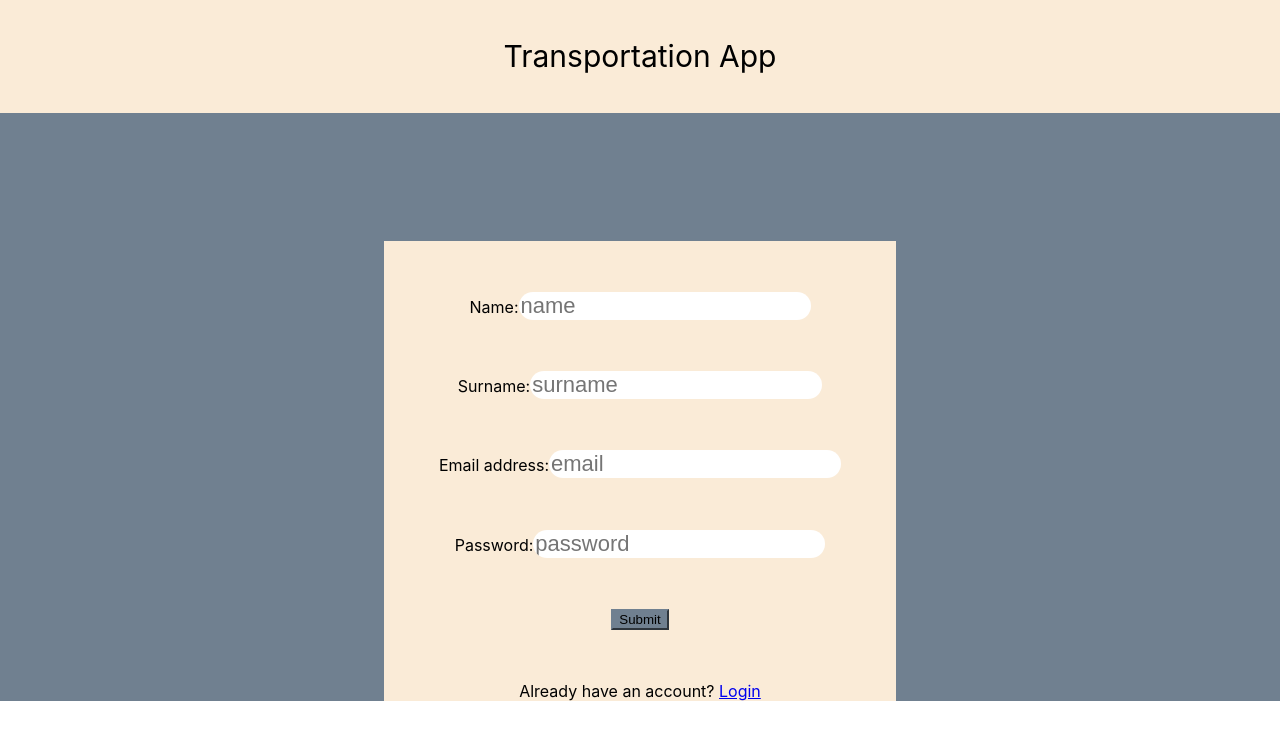
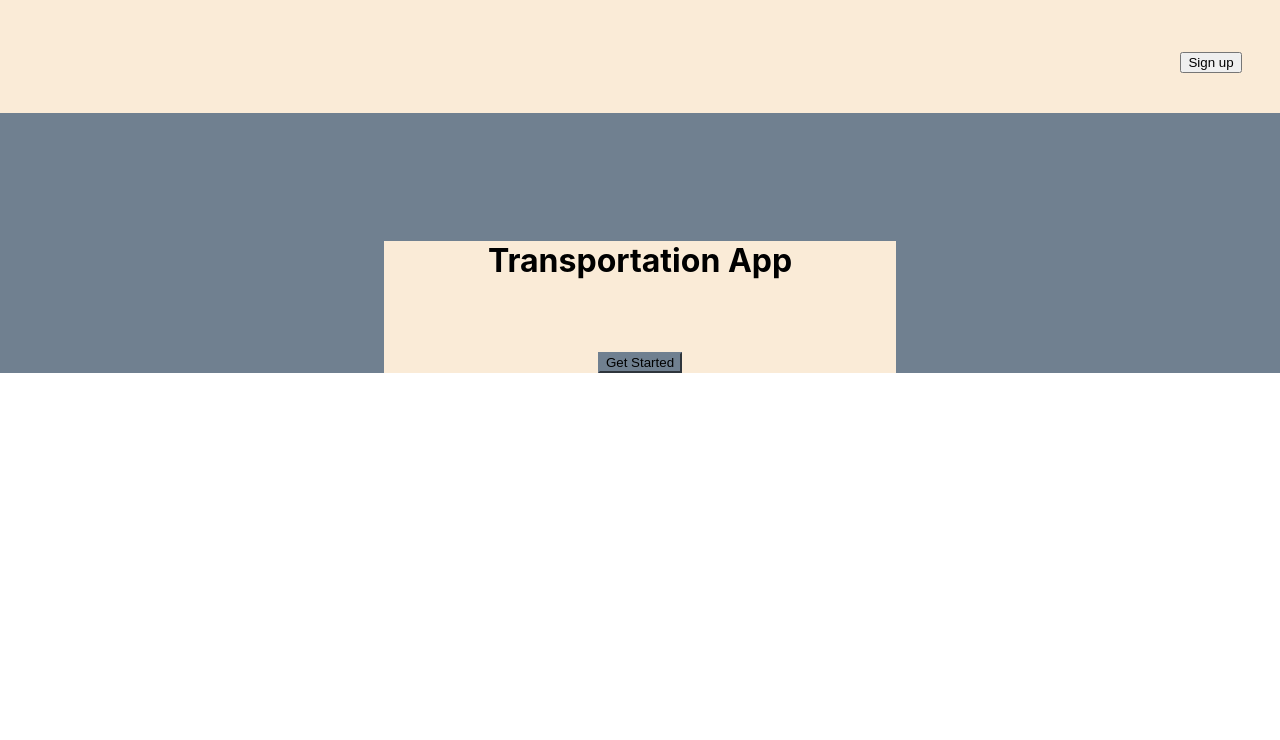
Before and after one commit to EzgiSahan/SAFERIDE, a React (Create React App) app: page / in a window 1280 px wide. Shown: the top 740 px of the page. Built offline with nearby package versions, Linux system fonts and the light colour scheme.

Commit message:
Home page

```diff
--- a/src/App.js
+++ b/src/App.js
@@ -1,6 +1,8 @@
 import React from 'react';
 import { BrowserRouter as Router, Switch, Route } from 'react-router-dom';
+import { DoneSetPassword } from './screens/DoneSetPassword';
 import { ForgetPassword } from './screens/ForgetPassword';
+import { Home } from './screens/Home';
 import { Login } from './screens/Login';
 import { SetNewPassword } from './screens/SetNewPassword';
 import { Signup } from './screens/Signup';
@@ -9,10 +11,12 @@ const App = () => {
   return (
     <Router>
         <Switch>
-          <Route exact path="/" component={Signup} />
+          <Route exact path="/" component={Home} />
+          <Route path="/signup" component={Signup} />
           <Route path="/login" component={Login} />
           <Route path="/forgetpassword" component={ForgetPassword} />
           <Route path="/setnewpassword" component={SetNewPassword} />
+          <Route path="/donesetpassword" component={DoneSetPassword} />
           <Route path="/login231" component={Login} />
           {/* To route to any path that you want we use the * sign in the paths along with the component */}
           <Route path="*" component={Login} />
--- /dev/null
+++ b/src/screens/DoneSetPassword.js
@@ -0,0 +1,17 @@
+import React from 'react'
+import '../styles/Styles.css'
+
+export const DoneSetPassword = () => {
+    return (
+        <div className='container'>
+            <header className='header'>
+                <text>Transportation App</text>
+            </header>
+            <div className='login-container'>
+                <h2>All done!</h2>
+                <h5>Your password has been reset.</h5>
+                <button type="submit" class="btn btn-primary" id="button">Go back to login</button>
+            </div>
+        </div>
+    )
+}
--- a/src/screens/ForgetPassword.js
+++ b/src/screens/ForgetPassword.js
@@ -9,7 +9,7 @@ export const ForgetPassword = () => {
 
     return(
         <div className='container'>
-            <header className='login-header'>
+            <header className='header'>
                 <text>Transportation App</text>
             </header>
             <div className='login-container'>
@@ -22,11 +22,10 @@ export const ForgetPassword = () => {
                     <label for="email">Email address:</label>
                     <input type={email} class="form-control" id="email" placeholder='email' required
                     onChange={(e)=>{
-                        setEmail(e.target.value);}}
-                    />
+                        setEmail(e.target.value);}}/>
                 </div>
                 <a href='/setnewpassword'>
-                    Reset Password
+                    <button type="submit" class="btn btn-primary" id="button">Reset Password</button>
                 </a>
                 </form>
             </div>
--- /dev/null
+++ b/src/screens/Home.js
@@ -0,0 +1,24 @@
+import React from 'react'
+import '../styles/Styles.css'
+
+export const Home = () => {
+    return (
+        <div className='container'>
+            <header className='header' id='home-header'>
+                <a href='/signup'>
+                    <button button type="submit" class="btn btn-primary" >Sign up</button>
+                </a>
+            </header>
+            <div className='login-container'>
+                <div>
+                    <h1>Transportation App</h1>
+                </div>
+                <div>
+                    <a href='/login'>
+                        <button type="submit" class="btn btn-primary" id="button">Get Started</button>
+                    </a>
+                </div>
+            </div>
+        </div>
+    )
+}
--- a/src/screens/Login.js
+++ b/src/screens/Login.js
@@ -8,7 +8,7 @@ export const Login = () => {
 
     return (
         <div className='container'>
-        <header className='login-header'>
+            <header className='header'>
                 <text>Transportation App</text>
             </header>
             <div className='login-container'>
@@ -30,7 +30,7 @@ export const Login = () => {
                     </div>
                     <button type="submit" class="btn btn-primary" id="button">Submit</button>
                     <div class="form-group">
-                    <text>Create new account <a href='/'>Signup</a></text>
+                        <text>Create new account <a href='/signup'>Signup</a></text>
                     </div>
                 </form>
             </div>
--- a/src/screens/SetNewPassword.js
+++ b/src/screens/SetNewPassword.js
@@ -9,14 +9,13 @@ export const SetNewPassword = () => {
     const getCharacterValidationError = (str) => {
         return `${str}`;
     };
-
     const formSchema = Yup.object().shape({
         password: Yup.string()
           .required('Password is mendatory')
           .matches(/[a-z]/, getCharacterValidationError('Password must include one lowercase'))
           .matches(/[A-Z]/, getCharacterValidationError('Password must include one uppercase'))
-          .matches(/[^\w]]/, getCharacterValidationError('Password must include one special symbol')
-          ),
+          .matches(/[[0-9]/, getCharacterValidationError('Password must include one number'))
+          .matches(/[^\w]/, getCharacterValidationError('Password must include one special symbol')),
         confirmPwd: Yup.string()
           .required('Password is mendatory')
           .oneOf([Yup.ref('password')], 'Passwords does not match'),
@@ -32,7 +31,7 @@ export const SetNewPassword = () => {
 
     return(
         <div className='container'>
-            <header className='login-header'>
+            <header className='header'>
                 <text>Transportation App</text>
             </header>
             <div className='login-container'>
@@ -62,7 +61,9 @@ export const SetNewPassword = () => {
                         placeholder='confirm password' required/>
                         <div className="invalid-feedback">{errors.confirmPwd?.message}</div>
                     </div>
-                    <button type="submit" class="btn btn-primary" id="button">Reset Password</button>
+                    <a href='/donesetpassword'>
+                        <button type="submit" class="btn btn-primary" id="button">Reset Password</button>
+                    </a>
                 </form>
             </div>
         </div>
--- a/src/screens/Signup.js
+++ b/src/screens/Signup.js
@@ -32,7 +32,7 @@ export const Signup = () => {
 
   return (
     <div className='container'>
-        <header className='login-header'>
+        <header className='header'>
                 <text>Transportation App</text>
         </header>
         <div className='login-container'>
--- a/src/styles/Styles.css
+++ b/src/styles/Styles.css
@@ -4,7 +4,7 @@
     background-color: slategrey;
 }
 
-.login-header {
+.header {
     padding: 3%;
     text-align: center;
     background-color: antiquewhite;
@@ -12,6 +12,9 @@
     font-size: 30px;
 }
 
+#home-header {
+    text-align: end;
+}
 .login-container {
     text-align: center;
     background-color: antiquewhite;
```
Also changed, not shown: package.json (+7 -0 lines), 1 other file (tests, documents, lock files or other folders). Lines whose indentation alone changed are shown as unchanged.
